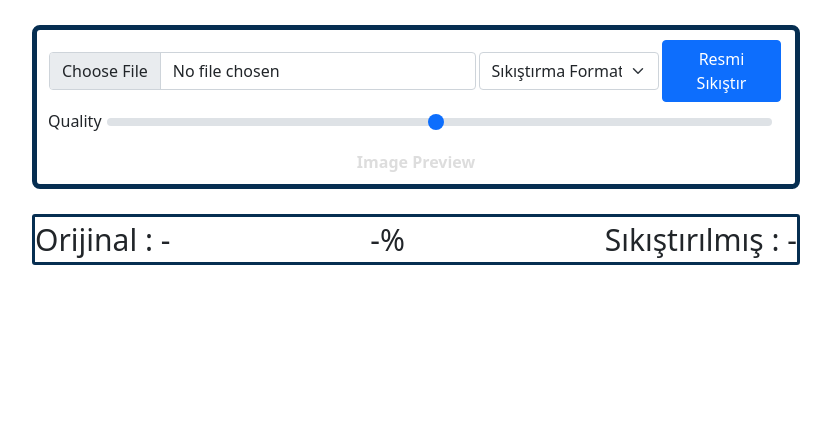
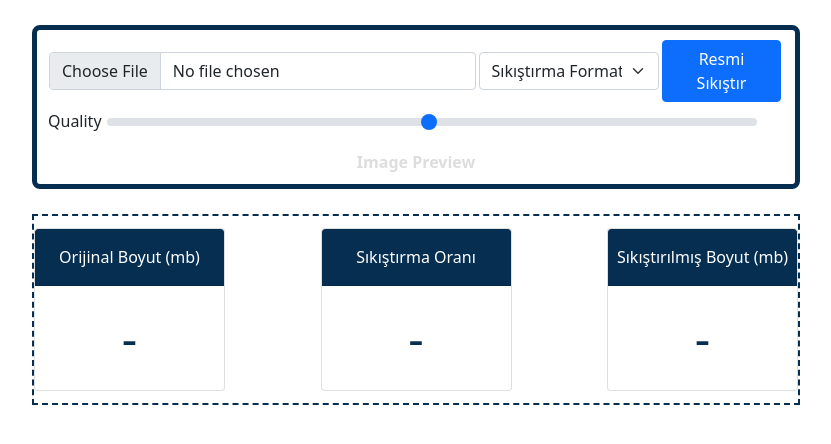
Before and after one commit to Berkay-23/Image-Compression, a PHP site: page / in a window 1280 px wide. Shown: the part 80-524 px from the top of the page, without its empty margins (224-1055 px from the left). Run offline with PHP 8.4, Linux system fonts and the light colour scheme; some libraries are stand-ins or nearby versions.

Commit message:
CSS updated, Alert Message added

```diff
--- a/css/bigTablet.css
+++ b/css/bigTablet.css
@@ -1,5 +1,5 @@
 #containerMain {
-    margin: 1rem ;
+    margin: 15px auto; ;
     padding: 0.5rem;
     border: 0.2rem solid #062e51;
     border-radius: 0.5rem;
@@ -29,3 +29,37 @@
     position: relative;
     top: 3px;
 }
+
+.datas{
+    width: 70%;
+}
+
+.datas .col-3{
+    width: 32%;
+}
+
+.datas .card{
+    margin: 8px 0;
+}
+
+.datas .card-header {
+    padding: 10px 2px;
+    font-size: 1rem;
+    text-align: center;
+    background-color: #062e51;
+    color: #fff;
+}
+
+.datas .card-body {
+    padding: 10px 2px;
+    font-size: 2.5rem;
+    text-align: center;
+    color: #062e51;
+}
+
+#containerOutput{
+    margin: auto ;
+    padding: 0.5rem;
+    border-radius: 0.5rem;
+    width: 70%;
+}
--- a/css/global.css
+++ b/css/global.css
@@ -21,8 +21,6 @@
 
 .imagePreview {
     margin-top: 10px;
-
-    /* Default text */
     display: flex;
     align-items: center;
     justify-content: center;
@@ -35,5 +33,180 @@
     width: auto;
     max-height: 500px;
     overflow: hidden;
+}
+
+.quality{
+    display: flex;
+    justify-content: flex-start;
+    align-items: center;
+}
+
+.range {
+    width : 90%;
+    padding: 5px;
+    height: 38px;
+    border-radius:10px;
+    color: #062e51;;
+}
+
+.range input {
+    position: relative;
+    top: 3px;
+}
+
+.datas{
+    margin: auto;
+    display: flex;
+
+    width: 60%;
+    border: 0.15rem dashed #062e51;
+
+    justify-content:space-between;
+    align-items:center;
+}
+
+.datas .card{
+    margin: 12px 0;
+    overflow: hidden;
+}
+
+.datas .card-header {
+    padding: 16px 8px;
+    font-size: 1rem;
+    text-align: center;
+    background-color: #062e51;
+    color: #fff;
+}
+
+.datas .card-body {
+    padding: 16px 8px;
+    font-size: 3rem;
+    text-align: center;
+    color: #062e51;
+}
+
+.outputImage img{
+    display: flex;
+    justify-content:center;
+    align-items: center;
+    width: 100%;
+    overflow: hidden;
 
 }
+
+#containerOutput{
+    margin: auto;
+    padding: 10px;
+    border-radius: 0.5rem;
+    width: 60%;
+}
+
+.alert{
+    background-color: #ffdb9b ;
+    padding: 20px 40px;
+    min-width: 350px;
+    position: absolute;
+    right: 0px;
+    top: 5.3rem;
+    z-index: 99;
+    border-radius: 5px;
+    border-left: 8px solid #ffc107;
+    overflow: hidden;
+    opacity: 0.9;
+}
+
+.alert.show{
+    animation: show_slide 1s ease forwards;
+}
+.alert.hide{
+    animation: hide_slide 1s ease forwards;
+}
+
+.alert.default{
+    display:none;
+}
+
+@keyframes show_slide {
+
+    0%{
+        transform: translateX(100%);
+    }
+    40%{
+        transform: translateX(-10%);
+    }
+    80%{
+        transform: translateX(0%);
+    }
+    100%{
+        transform: translateX(-0.5rem);
+    }
+}
+
+@keyframes hide_slide {
+
+    0%{
+        transform: translateX(-0.5rem);
+        opacity: 0.7;
+    }
+    20%{
+        transform: translateX(-0.5rem);
+        opacity: 0.5;
+    }
+    40%{
+        transform: translateX(-0.5rem);
+        opacity: 0.3;
+    }
+    80%{
+        transform: translateX(-0.5rem);
+        opacity: 0.1;
+    }
+    100%{
+        transform: translateX(-0.5rem);
+        opacity: 0;
+        visibility: hidden;
+    }
+}
+
+.alert .fa-exclamation-circle{
+    position: absolute;
+    left: 20px;
+    top: 50%;
+    transform: translateY(-50%);
+    color: #ce8500;
+    font-size: 1.75rem;
+}
+
+.alert .fa-check-circle{
+    position: absolute;
+    left: 20px;
+    top: 50%;
+    transform: translateY(-50%);
+    color: #28B463;
+    font-size: 1.75rem;
+}
+
+.alert .message{
+    padding: 0 20px;
+    font-size: 1rem;
+    color: #ce8500;
+}
+
+.alert .close-button{
+    background-color: #ffd080;
+    position: absolute;
+    right: 0px;
+    top: 50%;
+    transform: translateY(-50%);
+    padding: 20px 18px;
+    cursor: pointer;
+}
+
+.close-button:hover{
+    background-color: #ffc776;
+}
+
+.close-button .fa-times{
+    color : #ce8500;
+    font-size: 1rem;
+    line-height: 100%;
+}
--- a/css/main.css
+++ b/css/main.css
@@ -47,48 +47,6 @@ header{
     cursor: pointer;
 }
 
-.datas{
-    margin: auto;
-    display: flex;
-
-    width: 60%;
-
-    border: 3px solid #062e51;
-    border-radius: 3px;
-
-    justify-content:space-between;
-    align-items:center;
-
-    font-size: 30px;
-    overflow: hidden;
-}
-
-.outputImage{
-    margin: auto;
-    display: flex;
-    justify-content:center;
-    align-items: center;
-}
-
 #navigation-bar .social :hover{
     color: #707070
 }
-
-.quality{
-    display: flex;
-    justify-content: flex-start;
-    align-items: center;
-}
-
-.range {
-    width : 92%;
-    padding: 5px;
-    height: 38px;
-    border-radius:10px;
-    color: #062e51;;
-}
-
-.range input {
-    position: relative;
-    top: 3px;
-}
--- a/css/mobile.css
+++ b/css/mobile.css
@@ -1,5 +1,4 @@
 #navigation-bar .social li{
-
     width: 32px;
     height: 32px;
 }
@@ -48,3 +47,60 @@
     position: relative;
     top: 10px;
 }
+
+.datas{
+    padding: 0px;
+    min-width: 96%;
+    align-items: center;
+    justify-content: center;
+    flex-wrap: wrap;
+}
+
+.datas .card{
+    margin: 3px;
+}
+
+.datas .col-3 {
+    width: 48%;
+}
+
+.datas #ratio {
+    width: 98%;
+    order: 3;
+}
+
+.datas .card-header {
+    padding: 16px 2px;
+    font-size: 1rem;
+    text-align: center;
+    background-color: #062e51;
+    color: #fff;
+}
+
+.datas .card-body {
+    padding: 16px 8px;
+    font-size: 1.75rem;
+    text-align: center;
+    color: #062e51;
+}
+
+#containerOutput{
+    margin: 1rem auto;
+    padding: 0.5rem;
+    border-radius: 0.5rem;
+    width: 96%;
+}
+
+.alert {
+    width: 96%;
+    max-width: 380px;
+    padding:20px 5px;
+}
+
+.alert .message {
+    padding:10px 5px 10px 30px;
+}
+
+.alert .fa-exclamation-circle{
+    left: 3px;
+}
--- a/css/tablet.css
+++ b/css/tablet.css
@@ -1,5 +1,5 @@
 #containerMain {
-    margin: 1rem auto   ;
+    margin: 1rem auto;
     padding: 0.5rem;
     border: 0.2rem solid #062e51;
     border-radius: 0.5rem;
@@ -37,3 +37,37 @@
     position: relative;
     top: 10px;
 }
+
+.datas{
+    min-width: 96%;
+}
+
+.datas .col-3 {
+    width: 33%;
+}
+
+.datas .card{
+    margin: 6px 0;
+}
+
+.datas .card-header {
+    padding: 16px 2px;
+    font-size: 0.85rem;
+    text-align: center;
+    background-color: #062e51;
+    color: #fff;
+}
+
+.datas .card-body {
+    padding: 16px 8px;
+    font-size: 2rem;
+    text-align: center;
+    color: #062e51;
+}
+
+#containerOutput{
+    margin: 1rem auto;
+    padding: 0.5rem;
+    border-radius: 0.5rem;
+    min-width: 96%;
+}
--- a/home.html
+++ b/home.html
@@ -34,11 +34,8 @@
 <body>
 
     <header>
-
         <div>
-
             <nav id="navigation-bar" class="">
-
                 <h1>Image Compression</h1>
 
                 <ul class="social">
@@ -49,13 +46,9 @@
                     <li><a href="https://www.youtube.com/watch?v=G-CUlMbi_RI&list=PLVkmv8ZvDX3dpgjncPJrzT1W2ZNc8UeAO"
                             target="_blank"><i class="fab fa-youtube"></i></a></li>
                 </ul>
-
             </nav>
-
         </div>
-
     </header>
-
 
     <div class="container" id="containerMain">
 
@@ -101,79 +94,94 @@
         </div>
     </div>
 
-    <div class="datas">
-        <span>Orijinal : <span class="inpSize"> - </span></span>
-        <span><span class="ratio"> -% </span></span>
-        <span>Sıkıştırılmış : <span class="outSize"> - </span></span>
+    <div class="datas flex-container">
+
+        <div class="card col-3">
+            <div class="card-header">
+                Orijinal Boyut (mb)
+            </div>
+            <div class="card-body">
+                <span class="inpSize"> - </span>
+            </div>
+        </div>
+
+        <div class="card col-3" id="ratio">
+            <div class="card-header">
+                Sıkıştırma Oranı
+            </div>
+            <div class="card-body">
+                <span class="ratio"> - </span>
+            </div>
+        </div>
+
+        <div class="card col-3">
+            <div class="card-header">
+                Sıkıştırılmış Boyut (mb)
+            </div>
+            <div class="card-body">
+                <span class="outSize"> - </span>
+            </div>
+        </div>
     </div>
 
     <br>
 
-    <di class="outputImage">
-        <img src="" alt="" class="output" id="after">
+    <div class="container outputImage" id="containerOutput">
+        <img src="" alt="" class="output" id="afterImage">
+    </div>
+
+    <div class="alert default">
+
+        <span class="fas fa-exclamation-circle"></span>
+        <span class="message">Henüz bir görüntü seçmediniz.</span>
+
+        <span class="close-button">
+            <span class="fas fa-times"></span>
+        </span>
     </div>
 
     <script src="javascript/app.js"></script>
-
     <script src="https://cdn.jsdelivr.net/npm/promise-polyfill@8/dist/polyfill.min.js"></script>
     <script type="text/javascript"
         src="https://cdn.jsdelivr.net/npm/browser-image-compression@1.0.14/dist/browser-image-compression.js"></script>
 
-
     <script>
-
         const inputFile = document.querySelector("#inpFile");
         const buttonCompress = document.querySelector("#btnImageCompress");
         const inpSlider = document.querySelector(".range input");
-
+        const outputFile = document.querySelector("#afterImage");
         const inpSize = document.querySelector(".inpSize");
         const outSize = document.querySelector(".outSize");
         const ratio = document.querySelector(".ratio");
 
-        inputFile.addEventListener("change", ImagePreview);
-        buttonCompress.addEventListener("click", compressImage);
+        inpFile.addEventListener("change", ImagePreview);
+        btnCompress.addEventListener("click", compressImage);
 
         let file = null;
 
         function ImagePreview() {
-            const image = inputFile.files[0];
+            const image = inpFile.files[0];
             file = image;
         }
 
-console.log(inpSize)
-
         function compressImage(event, useWebWorker) {
-
-            console.log('input', file)
-            inpSize.textContent = (((file.size)/1024)/1024).toFixed(2) + 'mb';
 
             var options = {
                 maxSizeMB: parseFloat(inpSlider.value),
                 maxWidthOrHeight: parseFloat('1024'),
-                //useWebWorker: true,
-                //onProgress: onProgress
             }
 
-            imageCompression(file, options).then(function (output) {
-                console.log('output', output)
-                const downloadLink = URL.createObjectURL(output)
+            if (file) {
+                imageCompression(file, options).then(function (output) {
 
-                outSize.textContent = (((output.size)/1024)/1024).toFixed(2) + 'mb';
-                ratio.textContent = '%' + ((((file.size)/1024)/1024).toFixed(2)/(((output.size)/1024)/1024).toFixed(2)).toFixed(2);
+                    inpSize.textContent = (((file.size) / 1024) / 1024).toFixed(2);
+                    outSize.textContent = (((output.size) / 1024) / 1024).toFixed(2);
+                    ratio.textContent = '%' + ((((file.size) / 1024) / 1024).toFixed(2) / (((output.size) / 1024) / 1024).toFixed(2)).toFixed(2);
 
-                // logDom.innerHTML += '&nbsp;<a href="' + downloadLink + '" download="' + file.name + '">download compressed image</a>'
-                document.getElementById('after').src = downloadLink
-            })
-
-
-            // await uploadToServer(output)
-
-            // function onProgress(p) {
-            //     progressDom.innerHTML = '(' + p + '%' + ')'
-            // }
+                    document.getElementById('afterImage').src = URL.createObjectURL(output);
+                });
+            }
         }
-
-
     </script>
 
 </body>
--- a/javascript/app.js
+++ b/javascript/app.js
@@ -5,17 +5,19 @@ const previewDefaultText = previewContainer.querySelector(".image-preview__defau
 const btnCompress = document.querySelector("#btnImageCompress");
 const slideValue = document.querySelector(".value");
 const inputSlider = document.querySelector(".range input");
+const containerOutput = document.getElementById('containerOutput');
+const alert = document.querySelector(".alert");
+const closeButton = document.querySelector(".close-button");
 
-// btnPreview.addEventListener("click", ImagePreview); // Click-on button
-
-inpFile.addEventListener("change", ImagePreview); // Change-on input
-// btnCompress.addEventListener("click", compressImage);
+inpFile.addEventListener("change", ImagePreview);
+btnCompress.addEventListener("click", onClick);
+closeButton.addEventListener("click", alertClose);
 
 let image = null;
 
 function ImagePreview() {
 
-     const file = inpFile.files[0];
+    const file = inpFile.files[0];
 
     if (file) {
         const reader = new FileReader();
@@ -37,7 +39,91 @@ function ImagePreview() {
     image = inpFile.files[0];
 }
 
-inputSlider.oninput = (()=>{
+inputSlider.oninput = (() => {
     let value = inputSlider.value;
     slideValue.textContent = value;
 });
+
+function onClick() {
+
+    if (file) {
+
+        if (window.innerWidth > 1272) { // Global media query
+
+            containerOutput.style.border = "5px solid #062e51";
+        }
+        else if (window.innerWidth <= 1272 && window.innerWidth > 768) { // Big tablet media query
+
+            containerOutput.style.border = "0.2rem solid #062e51";
+        }
+        else if (window.innerWidth <= 768 && window.innerWidth > 500) { // tablet media query
+
+            containerOutput.style.border = "0.2rem solid #062e51";
+        }
+        else { // phone media query
+
+            containerOutput.style.border = "0.2rem solid #062e51";
+        }
+
+        alertDataUpload("success");
+    }
+    else {
+        alertDataUpload("warning");
+    }
+}
+
+function alertClose() {
+    alert.classList.remove("show");
+    alert.classList.add("hide");
+}
+
+function alertDataUpload(alertType) {
+
+    let icon = document.querySelector(".fa-exclamation-circle");
+    let iconCancel = document.querySelector(".fa-times");
+    let message = document.querySelector(".message");
+    let cancel = closeButton;
+
+    if (alertType == "success") {
+
+        icon.style.visibility = "hidden";
+
+        alert.style.background = "#82E0AA";
+        alert.style.borderLeft = "8px solid #27AE60";
+
+        message.textContent = "Sıkıştırma işlemi başarılı";
+        message.style.color = "#1E8449";
+
+        cancel.style.background = "#58D68D";
+        iconCancel.style.color = "#229954";
+
+        alert.classList.remove("default");
+        alert.classList.remove("hide");
+        alert.classList.add("show");
+    }
+
+    else {
+        icon.style.visibility = "visible";
+
+        alert.style.background = "#ffdb9b";
+        alert.style.borderLeft = "8px solid #ffc107";
+
+        message.textContent = "Henüz bir görüntü seçmediniz.";
+        message.style.color = "#ce8500";
+
+        cancel.style.background = "#ffc776";
+        iconCancel.style.color = "#ce8500";
+
+        alert.classList.remove("default");
+        alert.classList.remove("hide");
+        alert.classList.add("show");
+    }
+
+    alert.classList.remove("default");
+    alert.classList.remove("hide");
+    alert.classList.add("show");
+
+    setTimeout(function () {
+        alertClose();
+    }, 3000);
+}
```
